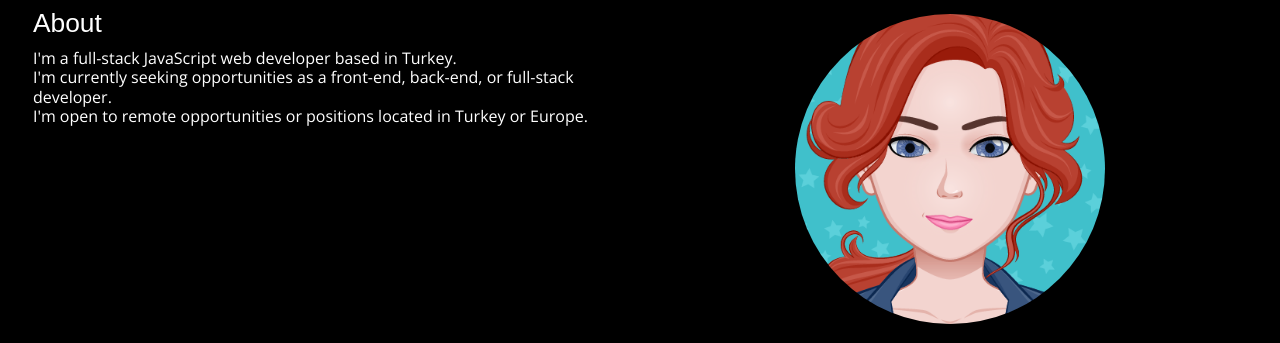
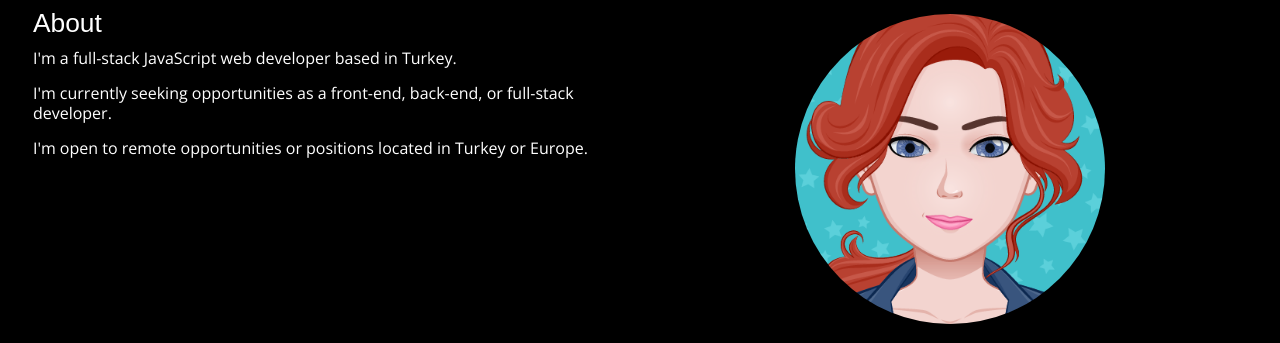
Before and after one commit to Marjona6/portfolio-site, a plain HTML site: page index.html in a window 1280 px wide. Shown: the part 605-948 px from the top of the page. Drawn offline with nearby package versions, Linux system fonts and the light colour scheme; a web font is replaced by a local one.

Commit message:
Tweak portfolio section

```diff
--- a/index.html
+++ b/index.html
@@ -33,9 +33,9 @@
             <div id="about-blurb" class="col-6">
                 <h2>About</h2>
                 <div id="fast-facts">
-                    <p>I'm a full-stack JavaScript web developer based in Turkey.</p>
-                    <p>I'm currently seeking opportunities as a front-end, back-end, or full-stack developer.</p>
-                    <p>I'm open to remote opportunities or positions located in Turkey or Europe.</p>
+                    <p class="section-info">I'm a full-stack JavaScript web developer based in Turkey.</p>
+                    <p class="section-info">I'm currently seeking opportunities as a front-end, back-end, or full-stack developer.</p>
+                    <p class="section-info">I'm open to remote opportunities or positions located in Turkey or Europe.</p>
                 </div>
             </div>
             <div id="avatar-img" class="col-6">
@@ -60,8 +60,8 @@
             </div>
             <div class="col-4 landing-block">
                 <a href="https://marjona6.github.io/mars-photo-explorer/" target="_blank"><img src="img/mars-photo-explorer.png" class="responsive-image" alt="Mars Photo Explorer" /></a>
+                <h2>Mars Photo Explorer</h2>
                 <div class="landing-blurb">
-                    <h2>Mars Photo Explorer</h2>
                     <p>Technologies used:</p>
                     <ul>
                         <li>HTML5</li>
```
